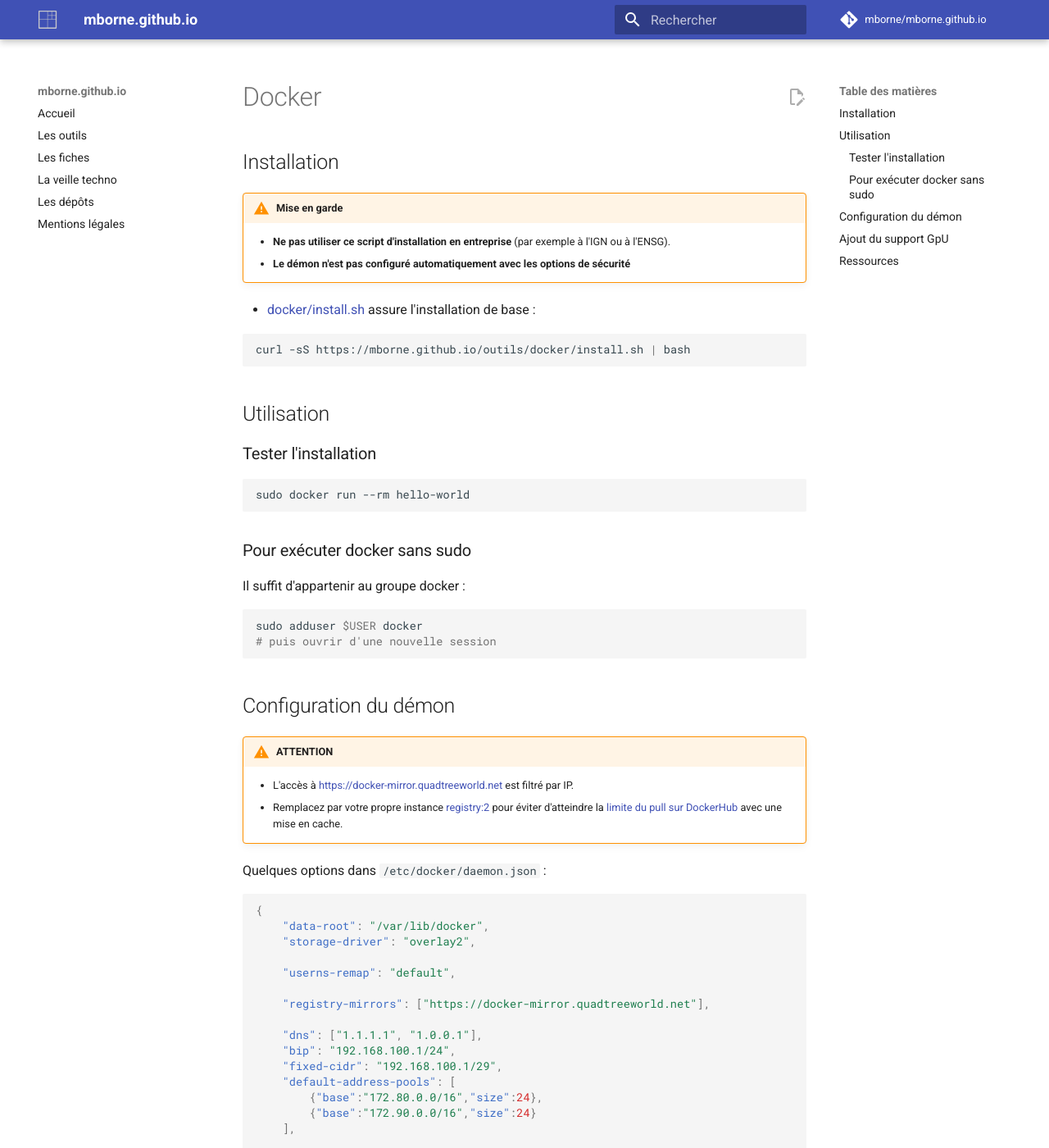
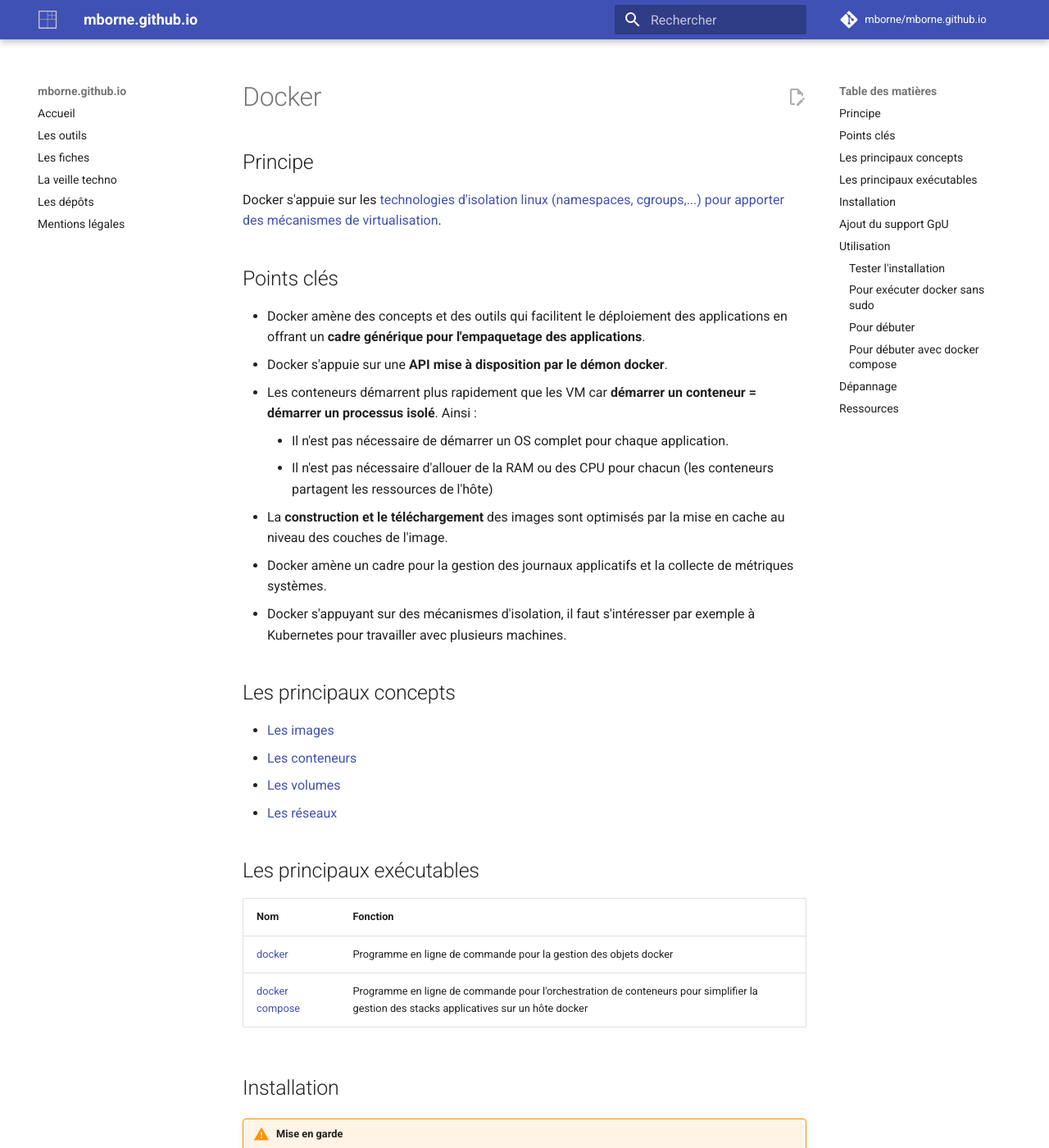
Before and after one commit to mborne/mborne.github.io, an MkDocs documentation site: the page built from docs/outils/docker/index.md, in a window 1280 px wide and 1400 px high. Shown: the whole window at 82% size. Built offline with MkDocs 1.6.1 and Material for MkDocs 9.7.7, drawn with Linux system fonts in a browser that asks for light colours; plug-ins that fetch from the network failed and are left out; comment, search, counter and statistics services are not loaded; some of the changed text lies outside the part shown.

Commit message:
chore(docker): début de fusion avec les annexes du cours DevOps

````diff
--- a/docs/outils/docker/README.md
+++ b/docs/outils/docker/README-old.md
@@ -1,39 +1,10 @@
 # Docker
-
-## Installation
-
-!!!warning "Mise en garde"
-    - **Ne pas utiliser ce script d'installation en entreprise** (par exemple à l'IGN ou à l'ENSG).
-    - **Le démon n'est pas configuré automatiquement avec les options de sécurité**
-
-* [docker/install.sh](install.sh) assure l'installation de base :
-
-```bash
-curl -sS https://mborne.github.io/outils/docker/install.sh | bash
-```
-
-## Utilisation
-
-### Tester l'installation
-
-```bash
-sudo docker run --rm hello-world
-```
-
-### Pour exécuter docker sans sudo
-
-Il suffit d'appartenir au groupe docker :
-
-```bash
-sudo adduser $USER docker
-# puis ouvrir d'une nouvelle session
-```
 
 ## Configuration du démon
 
 !!!warning "ATTENTION"
-    - L'accès à <https://docker-mirror.quadtreeworld.net> est filtré par IP.
-    - Remplacez par votre propre instance [registry:2](https://hub.docker.com/_/registry/tags) pour éviter d'atteindre la [limite du pull sur DockerHub](https://docs.docker.com/docker-hub/download-rate-limit/) avec une mise en cache.
+    - <https://mirror.gcr.io> est le proxy d'accès à DockerHub de Google (*gcr.io = Google Container Registry*).
+    - Vous pouvez déployer votre propre instance [registry:2](https://hub.docker.com/_/registry/tags) en proxy/cache sur DockerHub pour éviter d'atteindre la [limite du pull](https://docs.docker.com/docker-hub/download-rate-limit/).
 
 Quelques options dans  `/etc/docker/daemon.json` :
 
@@ -44,7 +15,7 @@
 
     "userns-remap": "default",
 
-    "registry-mirrors": ["https://docker-mirror.quadtreeworld.net"],
+    "registry-mirrors": ["https://mirror.gcr.io"],
 
     "dns": ["1.1.1.1", "1.0.0.1"],
     "bip": "192.168.100.1/24",
--- /dev/null
+++ b/docs/outils/docker/index.md
@@ -0,0 +1,120 @@
+# Docker
+
+## Principe
+
+Docker s'appuie sur les [technologies d'isolation linux (namespaces, cgroups,...) pour apporter des mécanismes de virtualisation](https://www.lemagit.fr/conseil/Conteneurs-Linux-et-Conteneurs-Docker-quelles-differences).
+
+## Points clés
+
+* Docker amène des concepts et des outils qui facilitent le déploiement des applications en offrant un **cadre générique pour l'empaquetage des applications**.
+* Docker s'appuie sur une **API mise à disposition par le démon docker**.
+* Les conteneurs démarrent plus rapidement que les VM car **démarrer un conteneur = démarrer un processus isolé**. Ainsi :
+    * Il n'est pas nécessaire de démarrer un OS complet pour chaque application.
+    * Il n'est pas nécessaire d'allouer de la RAM ou des CPU pour chacun (les conteneurs partagent les ressources de l'hôte)
+* La **construction et le téléchargement** des images sont optimisés par la mise en cache au niveau des couches de l'image.
+* Docker amène un cadre pour la gestion des journaux applicatifs et la collecte de métriques systèmes.
+* Docker s'appuyant sur des mécanismes d'isolation, il faut s'intéresser par exemple à Kubernetes pour travailler avec plusieurs machines.
+
+## Les principaux concepts
+
+* [Les images](concepts/image.md)
+* [Les conteneurs](concepts/conteneur.md)
+* [Les volumes](concepts/volume.md)
+* [Les réseaux](concepts/network.md)
+
+## Les principaux exécutables
+
+| Nom                                                                 | Fonction                                                                                                                                |
+| ------------------------------------------------------------------- | --------------------------------------------------------------------------------------------------------------------------------------- |
+| [docker](https://docs.docker.com/engine/reference/commandline/cli/) | Programme en ligne de commande pour la gestion des objets docker                                                                        |
+| [docker compose](docker-compose.md)                                 | Programme en ligne de commande pour l'orchestration de conteneurs pour simplifier la gestion des stacks applicatives sur un hôte docker |
+
+## Installation
+
+!!!warning "Mise en garde"
+    - **Ne pas utiliser les scripts d'installation ci-dessous en entreprise**.
+    - **Le démon n'est pas configuré automatiquement avec les options de sécurité**
+
+* [Install Docker Engine on Ubuntu](https://docs.docker.com/engine/install/ubuntu/)
+* [docker/install.sh](https://github.com/mborne/mborne.github.io/blob/main/docs/outils/docker/install.sh) assure l'installation de base :
+
+```bash
+curl -sS https://mborne.github.io/outils/docker/install.sh | bash
+```
+
+## Ajout du support GpU
+
+Voir [cuda-toolkit - Utilisation avec docker](../cuda-toolkit/README.md#utilisation-avec-docker) pour activer l'utilisation du GPU :
+
+```bash
+sudo docker run --gpus all nvcr.io/nvidia/k8s/cuda-sample:nbody nbody -gpu -benchmark
+```
+
+## Utilisation
+
+### Tester l'installation
+
+```bash
+sudo docker run --rm hello-world
+```
+
+### Pour exécuter docker sans sudo
+
+Il suffit d'appartenir au groupe docker :
+
+```bash
+sudo adduser $USER docker
+# puis ouvrir d'une nouvelle session
+```
+
+### Pour débuter
+
+Voir [github.com - mborne/docker-exemples](https://github.com/mborne/docker-exemples#readme)
+
+### Pour débuter avec docker compose
+
+* [docs.docker.com - Docker Compose Quickstart](https://docs.docker.com/compose/gettingstarted/).
+* [docs.docker.com - Overview of docker compose CLI](https://docs.docker.com/compose/reference/).
+
+
+* [Docker - Les bonnes pratiques](bonnes-pratiques.md).
+
+## Dépannage
+
+
+
+## Ressources
+
+La documentation officielle :
+
+* [docs.docker.com - CLI reference](https://docs.docker.com/reference/cli/docker/) pour la documentation officielle avec une **vue d'ensemble des commandes**.
+* [docs.docker.com - CLI Cheat Sheet](https://docs.docker.com/get-started/docker_cheatsheet.pdf) pour un résumé des **principales commandes**.
+* [docs.docker.com - Dockerfile reference](https://docs.docker.com/engine/reference/builder/) pour une **vue d'ensemble des commandes disponibles pour écrire un Dockerfile**.
+
+Pour apprendre avec des exemples :
+
+*  pour une **découverte progressive via des exemples**
+* [Cours docker (niveau 2, Cédric ESNAULT)](https://cedric-esnault-ign.github.io/cours_docker/public/#/)
+* [container.training - Introduction to Containers](https://container.training/intro-selfpaced.yml.html#1) pour la version longue (~850 slides).
+
+L'implémentation des conteneurs :
+
+* [www.linkedin.com - Linux technologies fundamental to containers](https://www.linkedin.com/pulse/linux-technologies-fundamental-containers-hossein-abedinzadeh-x9fjf)
+* [www.lemagit.fr - Conteneurs Linux et Conteneurs Docker : quelle(s) différence(s) ?](https://www.lemagit.fr/conseil/Conteneurs-Linux-et-Conteneurs-Docker-quelles-differences).
+* [phoenixnap.com - Docker vs containerd vs CRI-O: An In-Depth Comparison](https://phoenixnap.com/kb/docker-vs-containerd-vs-cri-o) présente des **alternatives à docker pour l'exécution de conteneurs** et la relation entre docker et containerd.
+* [Podman](https://podman.io/) est l'une de ces **alternatives à docker** (mise en avant par exemple dans la certification CKAD pour Kubernetes).
+
+L'implémentation du stockage :
+
+* [docs.docker.com - About storage drivers](https://docs.docker.com/storage/storagedriver/) présente le **système de fichier par couche** des conteneurs et les différentes implémentations (ex : [overlay2](https://docs.docker.com/storage/storagedriver/overlayfs-driver/)).
+
+Les options de configuration du démon :
+
+* [docs.docker.com - Daemon CLI (dockerd)](https://docs.docker.com/reference/cli/dockerd/)
+  * [docs.docker.com - Configure logging drivers](https://docs.docker.com/config/containers/logging/configure/)
+
+L'API de docker :
+
+* [docs.docker.com - Develop with Docker Engine API](https://docs.docker.com/engine/api/)
+  * [docs.docker.com - Docker Engine API (1.45)](https://docs.docker.com/engine/api/v1.45/#tag/Container) pour les **spécifications OpenAPI**.
+  * [www.docker.com - How to deploy on remote Docker hosts with docker-compose](https://www.docker.com/blog/how-to-deploy-on-remote-docker-hosts-with-docker-compose/) qui aborde `DOCKER_HOST` (par défaut `/var/run/docker.sock`) et [Docker Context](https://docs.docker.com/engine/context/working-with-contexts/) pour **se connecter à l'API docker sur un hôte distant**.
````
Also changed, not shown: docs/outils/docker/bonnes-pratiques.md (added, +398 -0 lines), docs/outils/docker/concepts/conteneur.md (added, +18 -0 lines), docs/outils/docker/concepts/image.md (added, +19 -0 lines), docs/outils/docker/concepts/network.md (added, +30 -0 lines), docs/outils/docker/concepts/volume.md (added, +29 -0 lines), docs/outils/docker/docker-compose.md (added, +37 -0 lines), docs/outils/docker/problemes-frequents.md (added, +43 -0 lines), docs/outils/docker/stockage.md (added, +11 -0 lines), docs/outils/docker/img/trivy-debian-202406.png (added).
